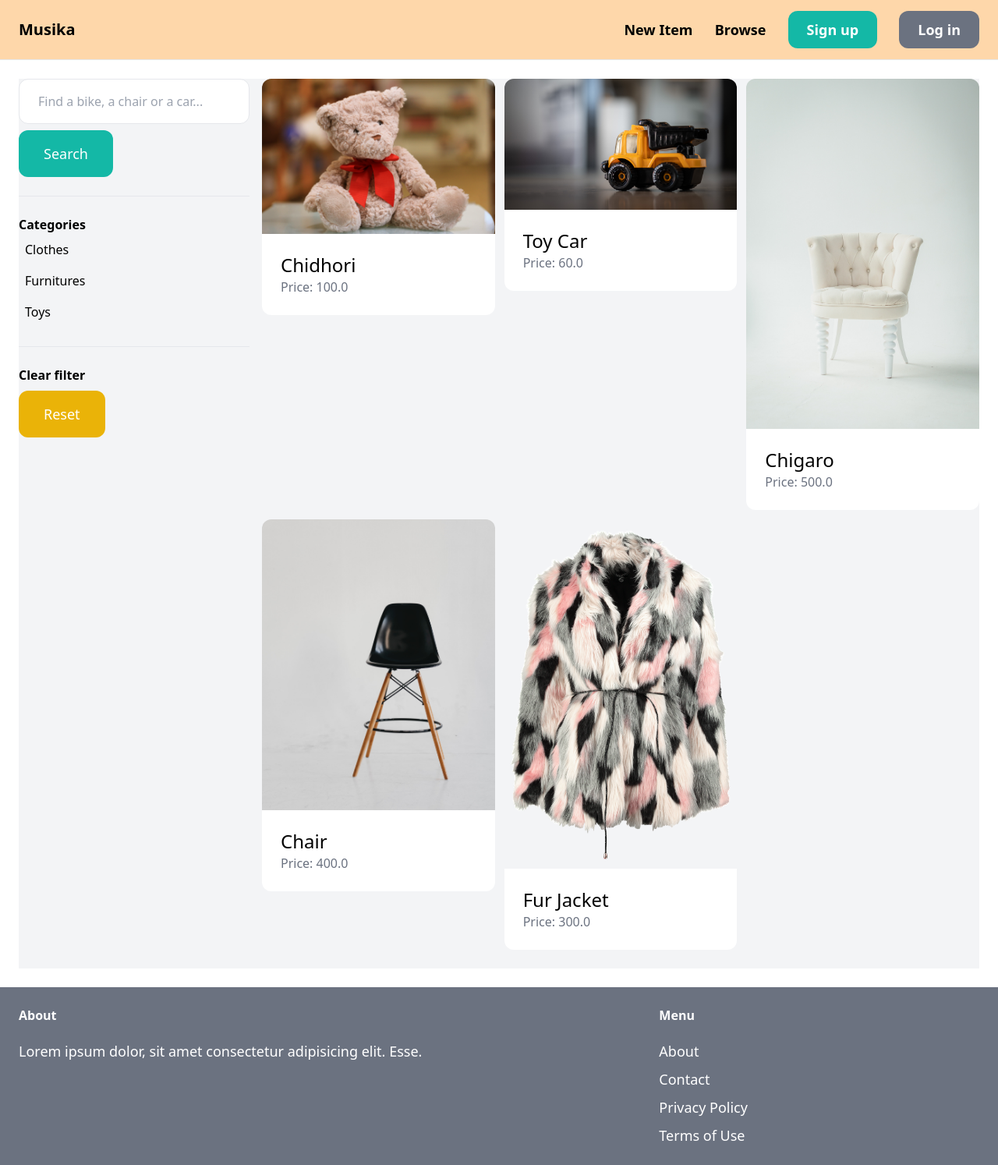
After one commit to baArlene/DJMARKETPLACE, a Django app: page /items/ in a window 1280 px wide. The commit adds this page. Shown: the whole page at 78% size. Run offline with Django 5.2, Linux system fonts and the light colour scheme; data comes from the database, SQL or seed files in the repository; both versions use the stored data as it was after the commit; some libraries are stand-ins or nearby versions.

Commit message:
ADDING SEARCH FILTER & RESET

```diff
--- a/musika/core/templates/core/base.html
+++ b/musika/core/templates/core/base.html
@@ -21,7 +21,7 @@
           class="text-lg font-semibold hover:text-gray-500"
           >New Item</a
         >
-        <a href="#" class="text-lg font-semibold hover:text-gray-500">Browse</a>
+        <a href="{% url 'item:items' %}" class="text-lg font-semibold hover:text-gray-500">Browse</a>
 
         {% if request.user.is_authenticated %}
 
--- a/musika/dashboard/views.py
+++ b/musika/dashboard/views.py
@@ -1,5 +1,5 @@
 from django.contrib.auth.decorators import login_required
-from django.shortcuts import render
+from django.shortcuts import render, get_object_or_404
 
 # Create your views here.
 
--- a/musika/item/forms.py
+++ b/musika/item/forms.py
@@ -27,3 +27,24 @@ class NewItemForm(forms.ModelForm):
                 'class': INPUT_CLASSES
         })
     }
+
+
+class EditItemForm(forms.ModelForm):
+    class Meta:
+        model = Item
+        fields = ('name', 'description', 'price', 'image', 'is_sold')
+
+        widgets = {
+        'name': forms.TextInput(attrs={
+                'class': INPUT_CLASSES
+        }),
+        'description': forms.Textarea(attrs={
+                'class': INPUT_CLASSES
+        }),
+        'price': forms.TextInput(attrs={
+                'class': INPUT_CLASSES
+        }),
+        'image': forms.FileInput(attrs={
+                'class': INPUT_CLASSES
+        })
+    }
--- /dev/null
+++ b/musika/item/templates/item/browse.html
@@ -0,0 +1,52 @@
+{% extends 'core/base.html' %}
+{% block title %} Browse Search {% endblock %}
+
+{%block content %}
+<div class="pb-6 grid grid-cols-4 gap-4 bg-gray-100">
+    <div class="col-span-1">
+        <form method="get" action="{% url 'item:items' %}">
+            <input name="query" class="w-full py-4 px-6 border rounded-xl" type="text" value="{{ query }}" placeholder="Find a bike, a chair or a car...">
+
+            <button class="mt-2 py-4 px-8 text-lg bg-teal-500 text-white rounded-xl">Search</button>
+        </form>
+
+        <hr class="my-6">
+        <p class="font-semibold">Categories</p>
+        <ul>
+            {% for category in categories %}
+            <li class="py-2 px-2 rounded-xl {% if category.id == category_id %} bg-gray-300 {% endif %}">
+                <a href="{% url 'item:items' %}?query={{ query }}&category={{ category.id }}">{{ category.name }}</a>
+            </li>
+            {% endfor %}
+        </ul>
+
+        <hr class="my-6">
+        <p class="font-semibold">Clear filter</p>
+        <ul>
+            <li>
+                <a href="{% url 'item:items' %}" class="mt-2 py-4 px-8 inline-block bg-yellow-500 text-lg rounded-xl text-white">Reset</a>
+            </li>
+        </ul>
+
+
+
+    </div>
+    <div class="col-span-3">
+        <div class="grid grid-cols-3 gap-3">
+            {% for item in items %}
+            <div>
+                <a href="{% url 'item:detail' item.id %}">
+                    <div>
+                        <img src="{{item.image.url}}" class="rounded-t-xl">
+                    </div>
+                    <div class="p-6 bg-white rounded-b-xl">
+                        <h2 class="text-2xl">{{item.name}}</h2>
+                        <p class="text-gray-500">Price: {{item.price}}</p>
+                    </div>
+                </a>
+            </div>
+            {% endfor %}
+        </div>
+    </div>
+</div>
+{% endblock %}
--- a/musika/item/urls.py
+++ b/musika/item/urls.py
@@ -5,6 +5,11 @@ from .import views
 app_name = 'item'
 
 urlpatterns = [
+    path('', views.browse, name='items'),
     path('new/', views.new, name='new'),
-    path('<int:pk>/', views.detail, name='detail')
+    path('<int:pk>/', views.detail, name='detail'),
+    path('<int:pk>/delete', views.delete, name='delete'),
+    path('<int:pk>/edit', views.edit, name='edit'),
+
+
 ]
--- a/musika/item/views.py
+++ b/musika/item/views.py
@@ -1,11 +1,34 @@
 from django.contrib.auth.decorators import login_required
+from django.db.models import Q
 
 from django.shortcuts import render, get_object_or_404, redirect
 
-from .forms import NewItemForm
-from .models import Item
+from .forms import NewItemForm, EditItemForm
+from .models import Category, Item
 
 # Create your views here.
+
+def browse(request):
+    query = request.GET.get('query', '')
+    category_id = request.GET.get('category', 0)
+    categories = Category.objects.all
+    items = Item.objects.filter(is_sold=False)
+
+    if category_id:
+        items = items.filter(category_id=category_id)
+
+
+
+    if query:
+        items = items.filter(Q(name__icontains=query) | Q(description__icontains=query))
+
+    return render(request, 'item/browse.html', {
+        'items': items,
+        'query': query,
+        'categories': categories,
+        'category_id': int(category_id)
+    })
+
 
 def detail(request, pk):
     item = get_object_or_404(Item, pk=pk)
@@ -34,3 +57,31 @@ def new(request):
     return render(request, 'item/form.html', {
         'form' : form
     })
+
+@login_required
+def edit(request, pk):
+    item = get_object_or_404(Item, pk=pk, created_by=request.user)
+
+    if request.method == 'POST':
+        form = EditItemForm(request.POST, request.FILES, instance=item)
+
+
+        if form.is_valid():
+            form.save()
+
+            return redirect('item:detail', pk=item.id)
+    else:
+        form = EditItemForm(instance=item)
+
+    return render(request, 'item/form.html', {
+        'form' : form
+
+    })
+
+
+@login_required
+def delete(request, pk):
+    item = get_object_or_404(Item, pk=pk, created_by=request.user)
+    item.delete()
+
+    return redirect('dashboard:index')
```
Also changed, not shown: musika/item/templates/item/detail.html (+11 -0 lines), musika/db.sqlite3.
